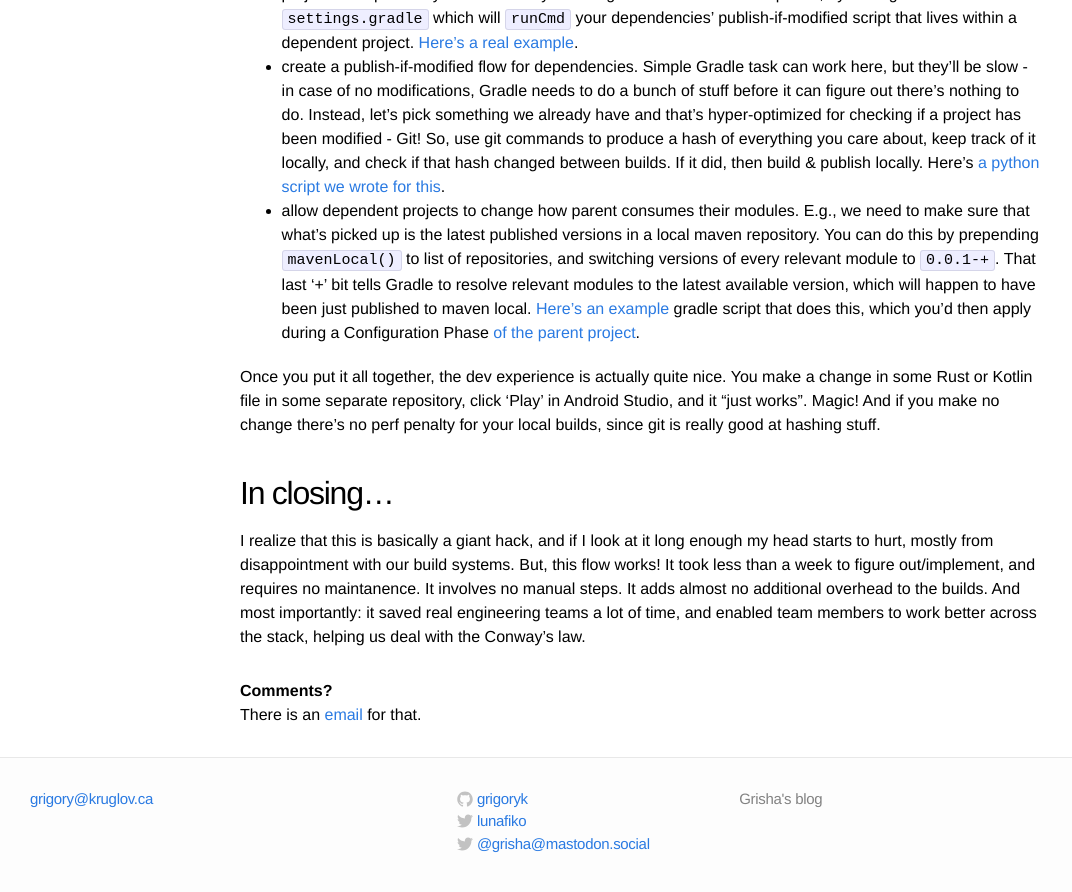
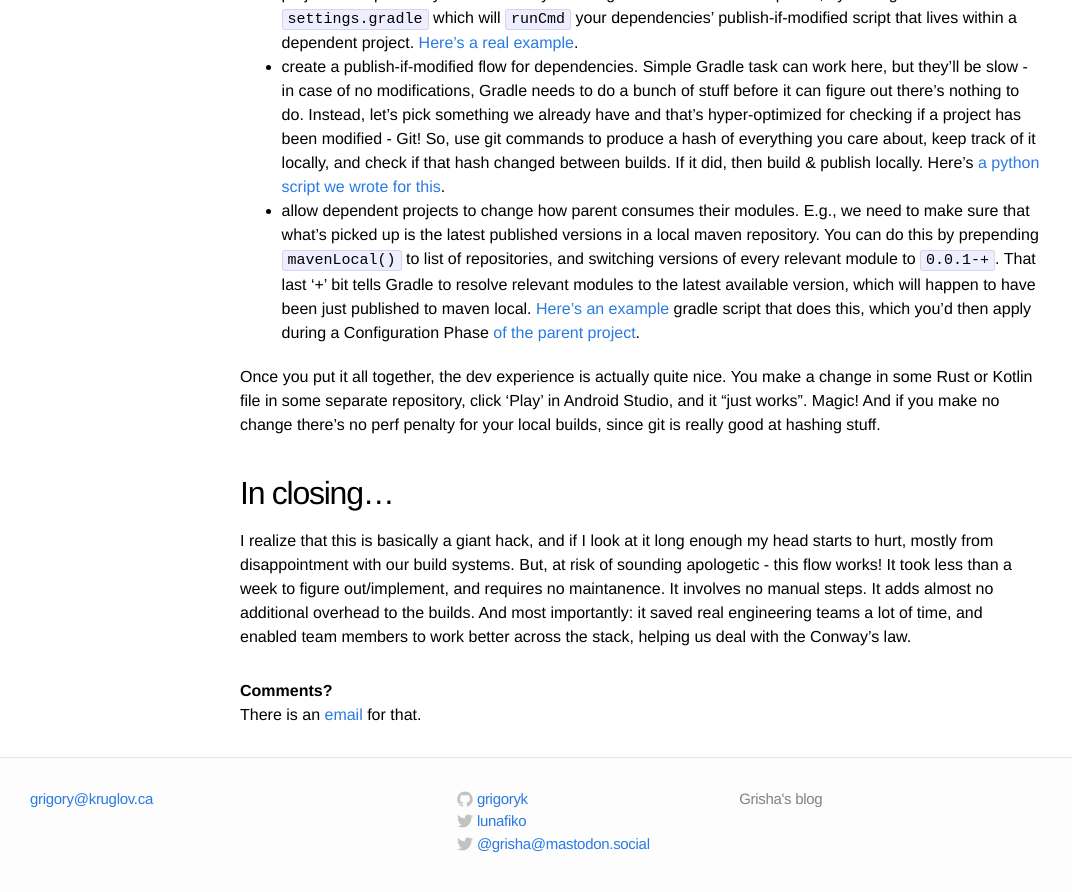
Before and after one commit to grigoryk/grigoryk.github.io, a Jekyll site: the page built from _posts/2021-07-13-when-gradle-composite-builds-dont-work.md, in a window 1280 px wide and 900 px high, scrolled down 2220 px. Shown: the top 892 px of the window, without its empty margins (0-1072 px from the left). Built offline with Jekyll 4.4.1, drawn with Linux system fonts in a browser that asks for light colours.

Commit message:
not an apology

```diff
--- a/_posts/2021-07-13-when-gradle-composite-builds-dont-work.md
+++ b/_posts/2021-07-13-when-gradle-composite-builds-dont-work.md
@@ -55,4 +55,4 @@ Once you put it all together, the dev experience is actually quite nice. You mak
 
 ## In closing...
 
-I realize that this is basically a giant hack, and if I look at it long enough my head starts to hurt, mostly from disappointment with our build systems. But, this flow works! It took less than a week to figure out/implement, and requires no maintanence. It involves no manual steps. It adds almost no additional overhead to the builds. And most importantly: it saved real engineering teams a lot of time, and enabled team members to work better across the stack, helping us deal with the Conway's law.
+I realize that this is basically a giant hack, and if I look at it long enough my head starts to hurt, mostly from disappointment with our build systems. But, at risk of sounding apologetic - this flow works! It took less than a week to figure out/implement, and requires no maintanence. It involves no manual steps. It adds almost no additional overhead to the builds. And most importantly: it saved real engineering teams a lot of time, and enabled team members to work better across the stack, helping us deal with the Conway's law.
```
